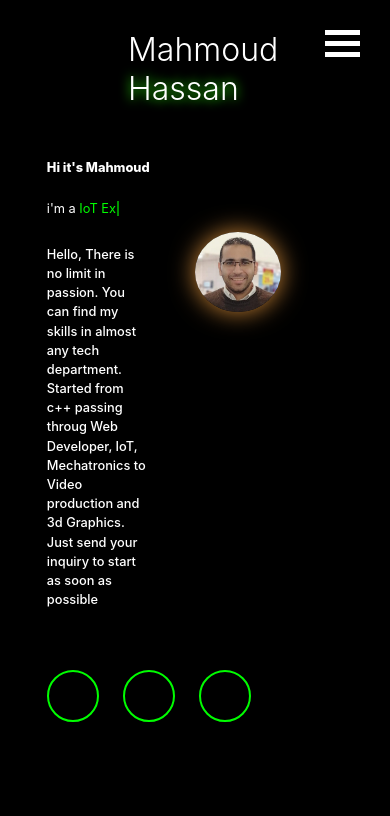
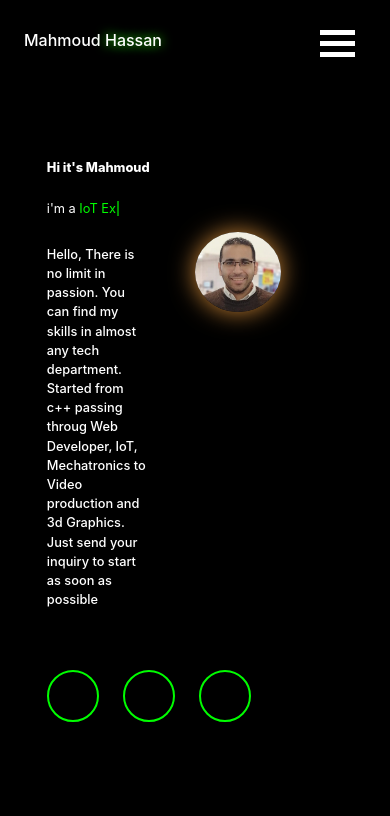
Before and after one commit to mahmoudhkassemeg/portfolio, a React (Create React App) app: page / in a window 390 px wide. Shown: the top 816 px of the page. Built offline with nearby package versions, Linux system fonts and the light colour scheme.

Commit message:
added channel name

```diff
--- a/src/App.css
+++ b/src/App.css
@@ -28,7 +28,7 @@ body{
 .logoName{
   width: fit-content;
   height: 30px;
-  margin-left: 8rem;
+  margin-left: 3rem;
   margin-top: 30px;
   font-size: 2rem;
   font-weight: 300;
@@ -63,3 +63,12 @@ section{
   min-height: 100vh;
   box-sizing: border-box;
 }
+
+
+@media only screen and (max-width:1200px){
+  .logoName{
+    font-size: 1rem;
+    font-weight: 500;
+    margin-left: 1.5rem;
+  }
+}
--- a/src/Components/Homeimg/Homeimg.css
+++ b/src/Components/Homeimg/Homeimg.css
@@ -18,7 +18,7 @@
     "p img"
     "social social"
     "btn-group btn-group";
-
+    min-width: 50vw;
     /* display: flex;
     flex-direction: column;
     text-align: left;
```
